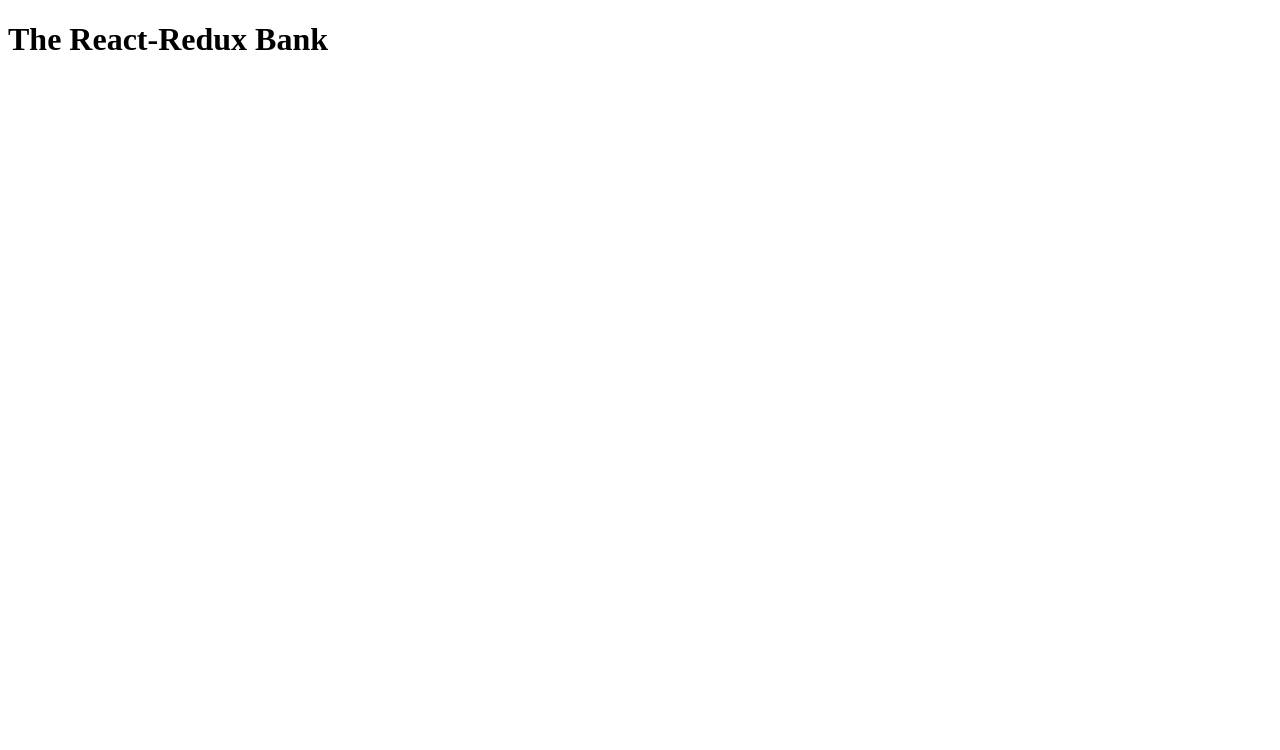
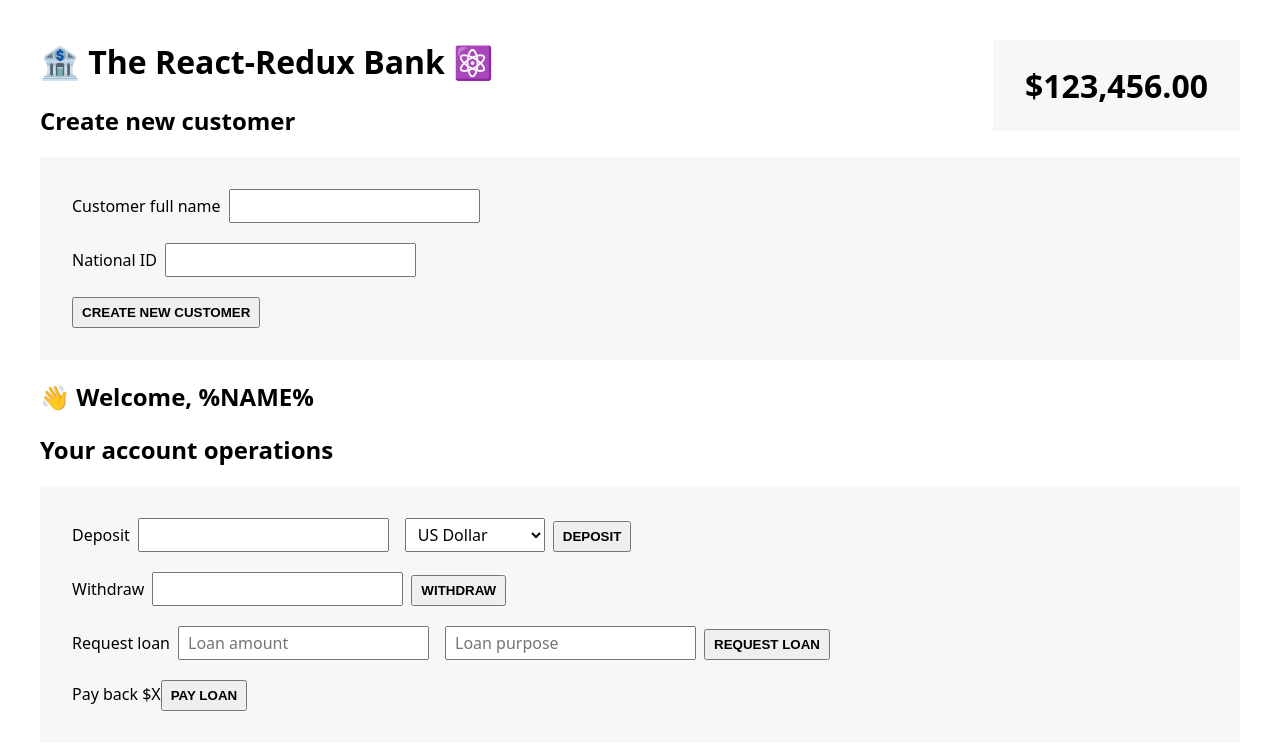
Before and after one commit to SimAndrew/the-react-redux-bank, a React (Vite) app: page / in a window 1280 px wide. Shown: the top 750 px of the page. Built offline with nearby package versions, Linux system fonts and the light colour scheme.

Commit message:
feat: create Reducer

```diff
--- a/package.json
+++ b/package.json
@@ -12,7 +12,8 @@
   },
   "dependencies": {
     "react": "^18.2.0",
-    "react-dom": "^18.2.0"
+    "react-dom": "^18.2.0",
+    "redux": "^5.0.1"
   },
   "devDependencies": {
     "@types/react": "^18.2.56",
--- /dev/null
+++ b/src/AccountOperations.jsx
@@ -0,0 +1,78 @@
+import { useState } from 'react';
+
+function AccountOperations() {
+	const [depositAmount, setDepositAmount] = useState('');
+	const [withdrawalAmount, setWithdrawalAmount] = useState('');
+	const [loanAmount, setLoanAmount] = useState('');
+	const [loanPurpose, setLoanPurpose] = useState('');
+	const [currency, setCurrency] = useState('USD');
+
+	function handleDeposit() {}
+
+	function handleWithdrawal() {}
+
+	function handleRequestLoan() {}
+
+	function handlePayLoan() {}
+
+	return (
+		<div>
+			<h2>Your account operations</h2>
+			<div className="inputs">
+				<div>
+					<label>Deposit</label>
+					<input
+						type="number"
+						value={depositAmount}
+						onChange={(e) => setDepositAmount(+e.target.value)}
+					/>
+					<select
+						value={currency}
+						onChange={(e) => setCurrency(e.target.value)}
+					>
+						<option value="USD">US Dollar</option>
+						<option value="EUR">Euro</option>
+						<option value="GBP">British Pound</option>
+					</select>
+
+					<button onClick={handleDeposit}>Deposit {depositAmount}</button>
+				</div>
+
+				<div>
+					<label>Withdraw</label>
+					<input
+						type="number"
+						value={withdrawalAmount}
+						onChange={(e) => setWithdrawalAmount(+e.target.value)}
+					/>
+					<button onClick={handleWithdrawal}>
+						Withdraw {withdrawalAmount}
+					</button>
+				</div>
+
+				<div>
+					<label>Request loan</label>
+					<input
+						type="number"
+						value={loanAmount}
+						onChange={(e) => setLoanAmount(+e.target.value)}
+						placeholder="Loan amount"
+					/>
+					<input
+						value={loanPurpose}
+						onChange={(e) => setLoanPurpose(e.target.value)}
+						placeholder="Loan purpose"
+					/>
+					<button onClick={handleRequestLoan}>Request loan</button>
+				</div>
+
+				<div>
+					<span>Pay back $X</span>
+					<button onClick={handlePayLoan}>Pay loan</button>
+				</div>
+			</div>
+		</div>
+	);
+}
+
+export default AccountOperations;
--- a/src/App.css
+++ b/src/App.css
@@ -0,0 +1,50 @@
+body {
+	font-family:
+		system-ui,
+		-apple-system,
+		BlinkMacSystemFont,
+		'Segoe UI',
+		Roboto,
+		Oxygen,
+		Ubuntu,
+		Cantarell,
+		'Open Sans',
+		'Helvetica Neue',
+		sans-serif;
+	margin: 40px;
+}
+
+input,
+select {
+	margin: 0 8px;
+	padding: 4px 8px;
+	font: inherit;
+}
+
+button {
+	text-transform: uppercase;
+	font-weight: bold;
+	padding: 6px 8px;
+	cursor: pointer;
+}
+
+.inputs {
+	background-color: #f7f7f7;
+	padding: 32px;
+}
+
+.inputs > * + * {
+	margin-top: 20px;
+}
+
+.balance {
+	position: absolute;
+	top: 40px;
+	right: 40px;
+	background-color: #f7f7f7;
+	padding: 24px 32px;
+	font-weight: bold;
+	font-size: 32px;
+	min-width: 180px;
+	text-align: center;
+}
--- a/src/App.jsx
+++ b/src/App.jsx
@@ -1,5 +1,17 @@
+import CreateCustomer from './CreateCustomer.jsx';
+import Customer from './Customer.jsx';
+import AccountOperations from './AccountOperations.jsx';
+import BalanceDisplay from './BalanceDisplay.jsx';
 import './App.css';
 
 export default function App() {
-	return <h1>The React-Redux Bank</h1>;
+	return (
+		<div>
+			<h1>🏦 The React-Redux Bank ⚛️</h1>
+			<CreateCustomer />
+			<Customer />
+			<AccountOperations />
+			<BalanceDisplay />
+		</div>
+	);
 }
--- /dev/null
+++ b/src/BalanceDisplay.jsx
@@ -0,0 +1,12 @@
+function formatCurrency(value) {
+	return new Intl.NumberFormat('en', {
+		style: 'currency',
+		currency: 'USD',
+	}).format(value);
+}
+
+function BalanceDisplay() {
+	return <div className="balance">{formatCurrency(123456)}</div>;
+}
+
+export default BalanceDisplay;
--- /dev/null
+++ b/src/CreateCustomer.jsx
@@ -0,0 +1,33 @@
+import { useState } from 'react';
+
+function Customer() {
+	const [fullName, setFullName] = useState('');
+	const [nationalId, setNationalId] = useState('');
+
+	function handleClick() {}
+
+	return (
+		<div>
+			<h2>Create new customer</h2>
+			<div className="inputs">
+				<div>
+					<label>Customer full name</label>
+					<input
+						value={fullName}
+						onChange={(e) => setFullName(e.target.value)}
+					/>
+				</div>
+				<div>
+					<label>National ID</label>
+					<input
+						value={nationalId}
+						onChange={(e) => setNationalId(e.target.value)}
+					/>
+				</div>
+				<button onClick={handleClick}>Create new customer</button>
+			</div>
+		</div>
+	);
+}
+
+export default Customer;
--- /dev/null
+++ b/src/Customer.jsx
@@ -0,0 +1,5 @@
+function Customer() {
+	return <h2>👋 Welcome, %NAME%</h2>;
+}
+
+export default Customer;
--- a/src/main.jsx
+++ b/src/main.jsx
@@ -1,6 +1,8 @@
 import React from 'react';
 import ReactDOM from 'react-dom/client';
 import App from './App.jsx';
+
+import './store.jsx';
 
 ReactDOM.createRoot(document.getElementById('root')).render(
 	<React.StrictMode>
--- a/src/store.jsx
+++ b/src/store.jsx
@@ -1,3 +1,5 @@
+import { createStore } from 'redux';
+
 const initialState = {
 	balance: 0,
 	loan: 0,
@@ -14,12 +16,39 @@
 
 		case 'account/requestLoan':
 			if (state.loan > 0) return state;
-			return { ...state, loan: action.payload };
+			return {
+				...state,
+				loan: action.payload.amount,
+				loanPurpose: action.payload.purpose,
+				balance: state.balance + action.payload.amount,
+			};
 
 		case 'account/payLoan':
-			return { ...state, loan: 0, loanPurpose: '', balance: state.balance - state.loan };
+			return {
+				...state,
+				loan: 0,
+				loanPurpose: '',
+				balance: state.balance - state.loan,
+			};
 
 		default:
 			return state;
 	}
 }
+
+const store = createStore(reducer);
+
+store.dispatch({ type: 'account/deposit', payload: 500 });
+console.log(store.getState());
+
+store.dispatch({ type: 'account/withdraw', payload: 200 });
+console.log(store.getState());
+
+store.dispatch({
+	type: 'account/requestLoan',
+	payload: { amount: 1000, purpose: 'Buy a car' },
+});
+console.log(store.getState());
+
+store.dispatch({ type: 'account/payLoan' });
+console.log(store.getState());
```
Also changed, not shown: 1 other file (tests, documents, lock files or other folders).
